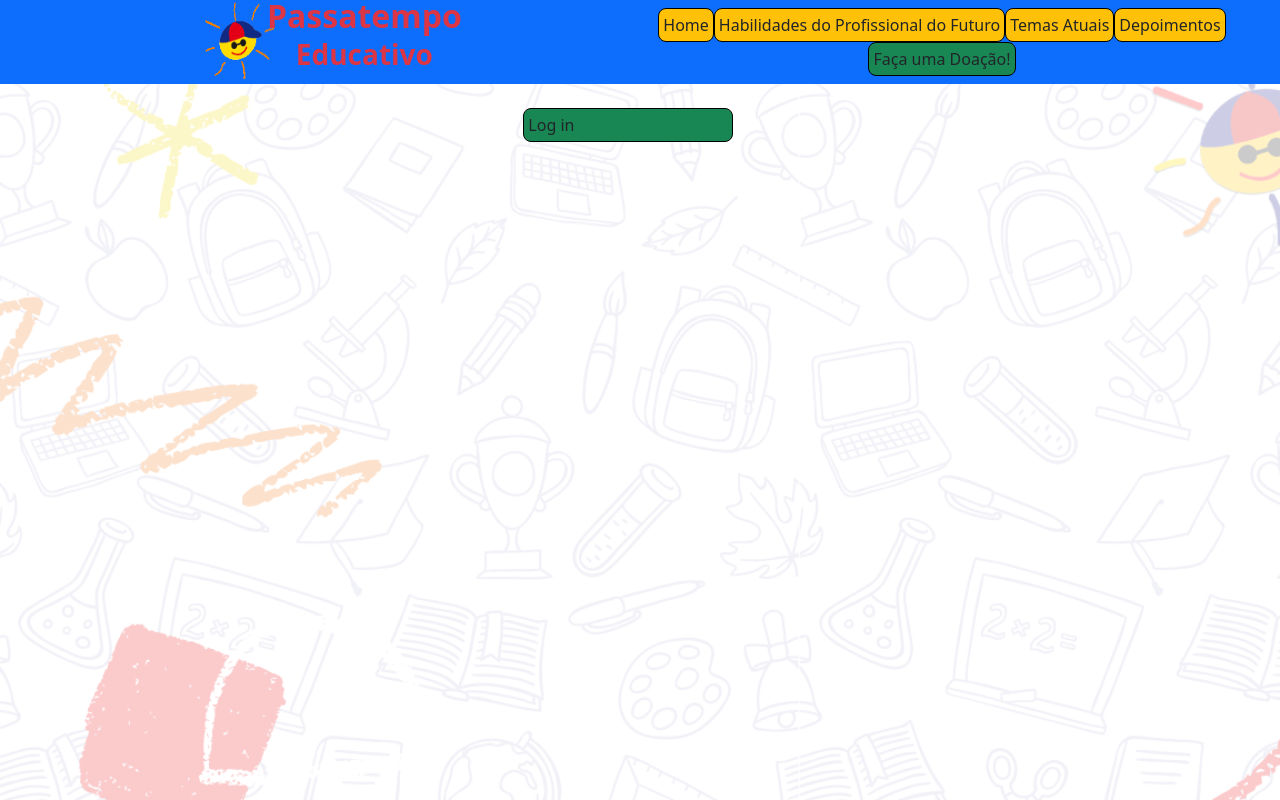
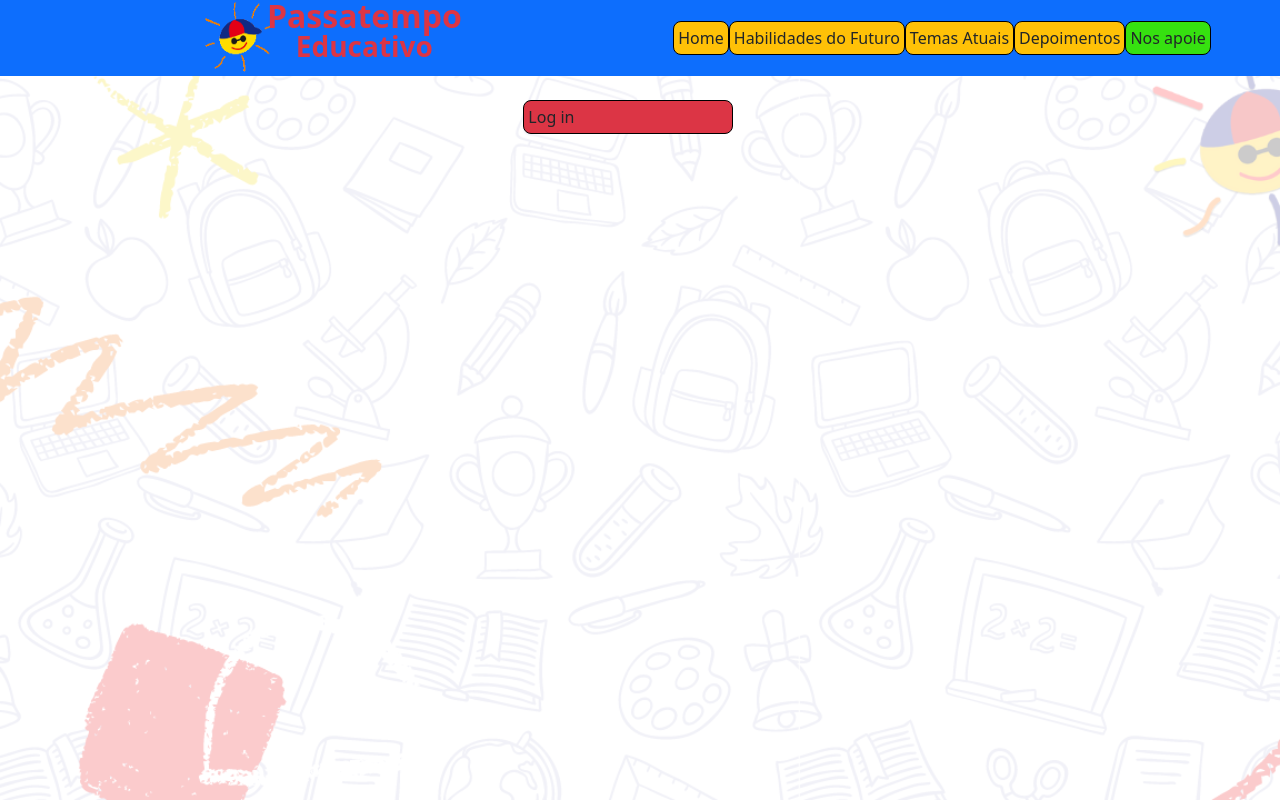
Before and after one commit to RodrigoSKSanchez/Recreatur_Web, a plain HTML site: page front/home_page.html in a window 1280 px wide. Drawn offline with nearby package versions, Linux system fonts and the light colour scheme.

Commit message:
Arrumando o header

```diff
--- a/front/css/global.css
+++ b/front/css/global.css
@@ -10,3 +10,7 @@
     background-repeat: no-repeat;
     opacity: 0.25;
 }
+
+.botao_apoie {
+    background-color: #36E110;
+}
--- a/front/home_page.html
+++ b/front/home_page.html
@@ -5,10 +5,10 @@
     <meta charset="utf-8">
     <meta name="viewport" content="width=device-width, initial-scale=1">
     <title>Recreatur</title>
+    <link href="https://cdn.jsdelivr.net/npm/bootstrap@5.3.3/dist/css/bootstrap.min.css" rel="stylesheet"
+      integrity="sha384-QWTKZyjpPEjISv5WaRU9OFeRpok6YctnYmDr5pNlyT2bRjXh0JMhjY6hW+ALEwIH" crossorigin="anonymous">
     <link rel="icon" href="imagens/icon.png">
     <link rel="stylesheet" href="css/global.css">
-    <link href="https://cdn.jsdelivr.net/npm/bootstrap@5.3.3/dist/css/bootstrap.min.css" rel="stylesheet"
-      integrity="sha384-QWTKZyjpPEjISv5WaRU9OFeRpok6YctnYmDr5pNlyT2bRjXh0JMhjY6hW+ALEwIH" crossorigin="anonymous">
   </head>
 
   <body>
@@ -25,11 +25,10 @@
         </div>
         <nav class="navbar col-12 col-md align-items-center justify-content-center">
           <a href="home_page.html" class="nav-link border border-black rounded-3 p-1 bg-warning">Home</a>
-          <a href="habilidades_profissional.html" class="nav-link active border border-black rounded-3 p-1 bg-warning">Habilidades do Profissional do
-            Futuro</a>
+          <a href="habilidades_profissional.html" class="nav-link active border border-black rounded-3 p-1 bg-warning">Habilidades do Futuro</a>
           <a href="temas_atuais.html" class="nav-link border border-black rounded-3 p-1 bg-warning">Temas Atuais</a>
           <a href="" class="nav-link border border-black rounded-3 p-1 bg-warning">Depoimentos</a>
-          <a href="" class="nav-link border border-black rounded-3 p-1 bg-success">Faça uma Doação!</a>
+          <a  href="" class="nav-link botao_apoie border border-black rounded-3 p-1">Nos apoie </a>
         </nav>
       </div>
     </header>
@@ -38,5 +37,5 @@
         <div class="fundo"></div>
 
         <!-- Botão temporario :D -->
-        <a href="login.html" class="nav-link border border-black rounded-3 p-1 col-2 bg-success">Log in</a>
+        <a href="login.html" class="nav-link border border-black rounded-3 p-1 col-2 bg-danger">Log in</a>
     </main>
```
Also changed, not shown: front/habilidades_profissional.html (+4 -5 lines), front/login.html (+3 -4 lines), front/temas_atuais.html (+4 -5 lines).
